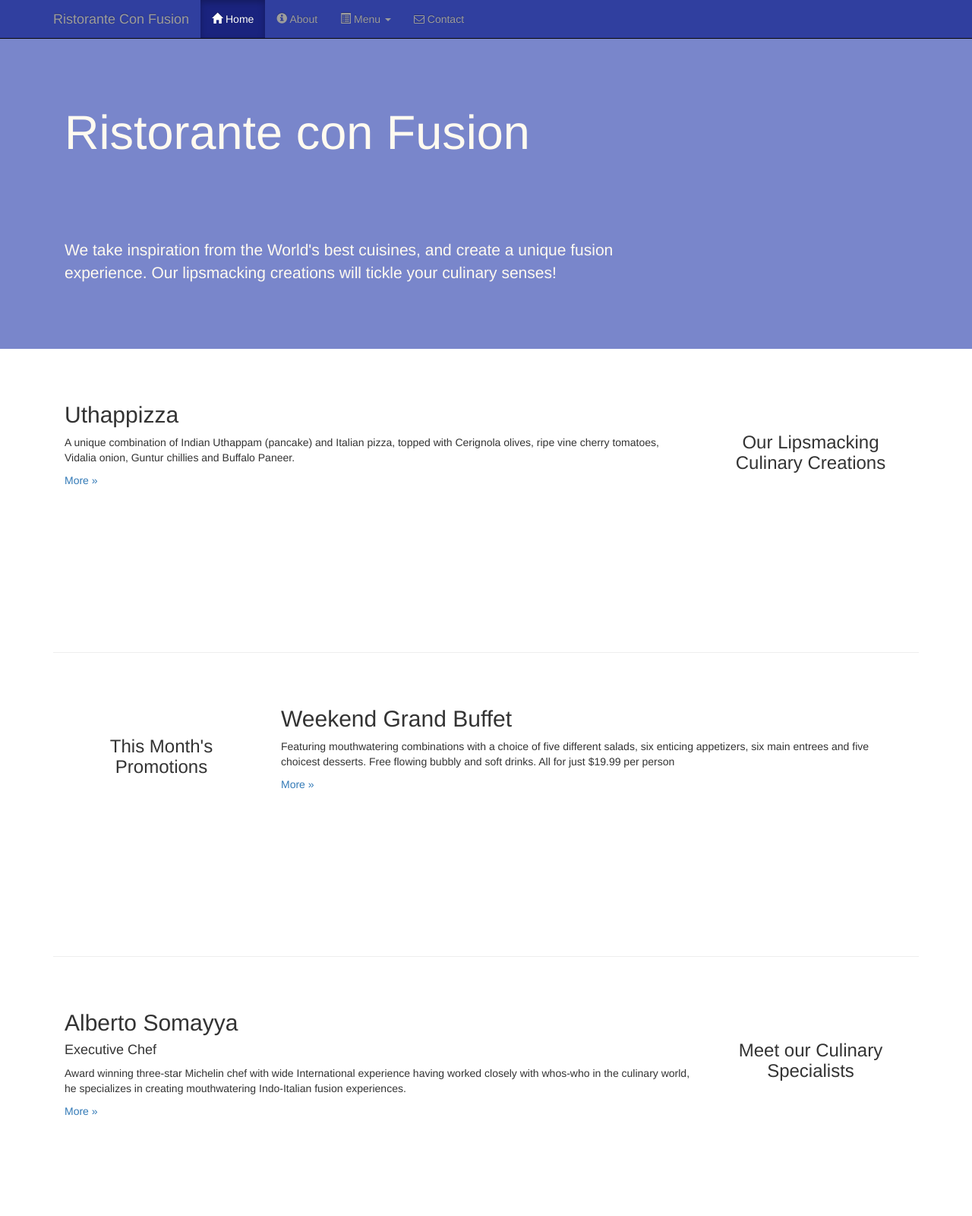
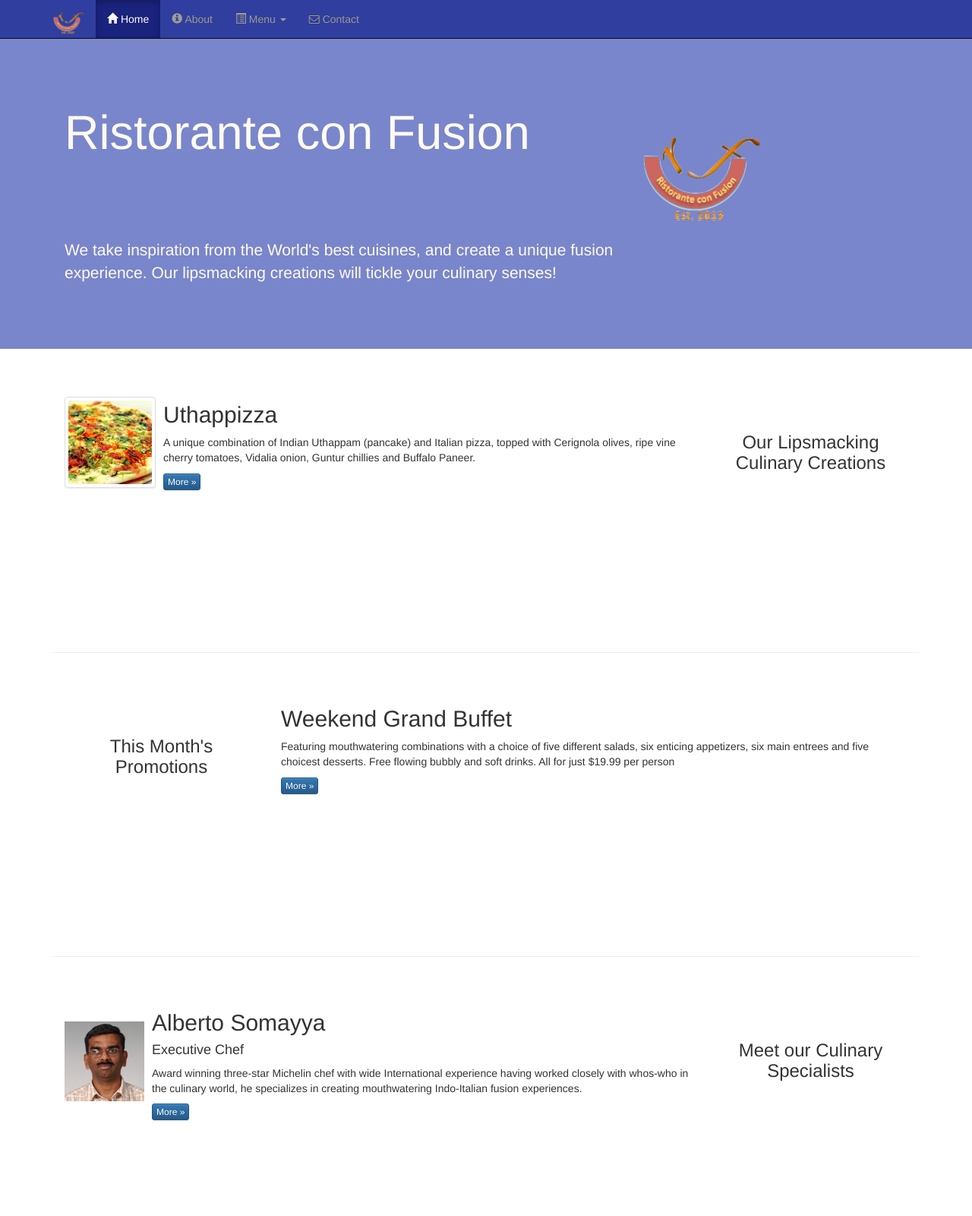
Before and after one commit to AprendiendoAVolar/BootstrapCourse, a plain HTML site: page index.html in a window 1280 px wide. Shown: the top 1600 px of the page at 76% size. Drawn offline with nearby package versions, Linux system fonts and the light colour scheme.

Commit message:
week 2 - lesson 3/5

```diff
--- a/index.html
+++ b/index.html
@@ -1,4 +1,3 @@
-
 <!DOCTYPE html>
 <html lang="en">
 
@@ -30,13 +29,14 @@
 <nav class="navbar navbar-inverse navbar-fixed-top" role="navigation"> <!--navbar-static-top // navbar-fixed-top-->
     <div class="container">
         <div class="navbar-header">
-            <button type="button" class="navbar-toggle collapsed" data-toggle="collapse" data-target="#navbar" aria-expanded="false" aria-controls="navbar">
+            <button type="button" class="navbar-toggle collapsed" data-toggle="collapse" data-target="#navbar"
+                    aria-expanded="false" aria-controls="navbar">
                 <span class="sr-only">Toggle navigation</span>
                 <span class="icon-bar"></span>
                 <span class="icon-bar"></span>
                 <span class="icon-bar"></span>
             </button>
-            <a class="navbar-brand" href="#">Ristorante Con Fusion</a>
+            <a class="navbar-brand" href="#"><img src="img/logo.png" height="30" width="41"></a>
         </div>
         <div id="navbar" class="navbar-collapse collapse">
             <ul class="nav navbar-nav">
@@ -47,7 +47,7 @@
                     <a href="#" class="dropdown-toggle" data-toggle="dropdown"
                        role="button" aria-haspopup="true" aria-expanded="false">
                         <span class="glyphicon glyphicon-list-alt"> </span>
-                         Menu <span class="caret"></span></a>
+                        Menu <span class="caret"></span></a>
                     <ul class="dropdown-menu">
                         <li><a href="#">Appetizers</a></li>
                         <li><a href="#">Main Courses</a></li>
@@ -73,10 +73,15 @@
         <div class="row row-header">
             <div class="col-xs-12 col-sm-8">
                 <h1>Ristorante con Fusion</h1>
+
                 <p style="padding:40px;"></p>
-                <p>We take inspiration from the World's best cuisines, and create a unique fusion experience. Our lipsmacking creations will tickle your culinary senses!</p>
+
+                <p>We take inspiration from the World's best cuisines, and create a unique fusion experience. Our
+                    lipsmacking creations will tickle your culinary senses!</p>
             </div>
-            <div class="col-xs-12 col-sm-4">
+            <div class="col-xs-12 col-sm-2">
+                <p style="padding:20px;"></p>
+                <img src="img/logo.png" class="img-responsive">
             </div>
         </div>
     </div>
@@ -86,12 +91,26 @@
     <div class="row row-content">
         <div class="col-xs-12 col-sm-3 col-sm-push-9">
             <p style="padding:20px;"></p>
+
             <h3 align=center>Our Lipsmacking Culinary Creations</h3>
         </div>
         <div class="col-xs-12 col-sm-9 col-sm-pull-3">
-            <h2>Uthappizza</h2>
-            <p>A unique combination of Indian Uthappam (pancake) and Italian pizza, topped with Cerignola olives, ripe vine cherry tomatoes, Vidalia onion, Guntur chillies and Buffalo Paneer.</p>
-            <p><a  href="#">More &raquo;</a></p>
+            <div class="media">
+                <div class="media-left media-middle">
+                    <a href="#">
+                        <img class="media-object img-thumbnail" src="img/uthappizza.png">
+                    </a>
+                </div>
+                <div class="media-body">
+                    <h2>Uthappizza</h2>
+
+                    <p>A unique combination of Indian Uthappam (pancake) and Italian pizza, topped with Cerignola
+                        olives, ripe
+                        vine cherry tomatoes, Vidalia onion, Guntur chillies and Buffalo Paneer.</p>
+
+                    <p><a href="#" class="btn btn-primary btn-xs">More &raquo;</a></p>
+                </div>
+            </div>
         </div>
     </div>
 
@@ -99,25 +118,45 @@
     <div class="row row-content">
         <div class="col-xs-12 col-sm-3">
             <p style="padding:20px;"></p>
+
             <h3 align=center>This Month's Promotions</h3>
         </div>
         <div class="col-xs-12 col-sm-9">
             <h2>Weekend Grand Buffet</h2>
-            <p>Featuring mouthwatering combinations with a choice of five different salads, six enticing appetizers, six main entrees and five choicest desserts. Free flowing bubbly and soft drinks. All for just $19.99 per person </p>
-            <p><a href="#">More &raquo;</a></p>
+
+            <p>Featuring mouthwatering combinations with a choice of five different salads, six enticing appetizers, six
+                main entrees and five choicest desserts. Free flowing bubbly and soft drinks. All for just $19.99 per
+                person </p>
+
+            <p><a href="#" class="btn btn-primary btn-xs">More &raquo;</a></p>
         </div>
     </div>
 
     <div class="row row-content">
         <div class="col-xs-12 col-sm-3 col-sm-push-9">
             <p style="padding:20px;"></p>
+
             <h3 align=center>Meet our Culinary Specialists</h3>
         </div>
         <div class="col-xs-12 col-sm-9 col-sm-pull-3">
-            <h2>Alberto Somayya</h2>
-            <h4>Executive Chef</h4>
-            <p>Award winning three-star Michelin chef with wide International experience having worked closely with whos-who in the culinary world, he specializes in creating mouthwatering Indo-Italian fusion experiences. </p>
-            <p><a href="#">More &raquo;</a></p>
+            <div class="media">
+                <div class="media-left media-middle">
+                    <a href="#">
+                        <img src="img/alberto.png" class="media-object media-thumbnail"
+                             alt="Alberto Somayya">
+                    </a>
+                </div>
+                <div class="media-body">
+                    <h2>Alberto Somayya</h2>
+                    <h4>Executive Chef</h4>
+
+                    <p>Award winning three-star Michelin chef with wide International experience having worked closely with
+                        whos-who in the culinary world, he specializes in creating mouthwatering Indo-Italian fusion
+                        experiences. </p>
+
+                    <p><a href="#" class="btn btn-primary btn-xs">More &raquo;</a></p>
+                </div>
+            </div>
         </div>
     </div>
 </div>
@@ -148,17 +187,23 @@
             <div class="col-xs-12 col-sm-4">
                 <div style="padding: 40px 10px;">
                     <div class="nav navbar-nav" style="padding: 40px 10px;">
-                        <a class="btn btn-social-icon btn-google-plus" href="http://google.com/+"><i class="fa fa-google-plus"></i></a>
-                        <a class="btn btn-social-icon btn-facebook" href="http://www.facebook.com/profile.php?id="><i class="fa fa-facebook"></i></a>
-                        <a class="btn btn-social-icon btn-linkedin" href="http://www.linkedin.com/in/"><i class="fa fa-linkedin"></i></a>
-                        <a class="btn btn-social-icon btn-twitter" href="http://twitter.com/"><i class="fa fa-twitter"></i></a>
-                        <a class="btn btn-social-icon btn-youtube" href="http://youtube.com/"><i class="fa fa-youtube"></i></a>
+                        <a class="btn btn-social-icon btn-google-plus" href="http://google.com/+"><i
+                                class="fa fa-google-plus"></i></a>
+                        <a class="btn btn-social-icon btn-facebook" href="http://www.facebook.com/profile.php?id="><i
+                                class="fa fa-facebook"></i></a>
+                        <a class="btn btn-social-icon btn-linkedin" href="http://www.linkedin.com/in/"><i
+                                class="fa fa-linkedin"></i></a>
+                        <a class="btn btn-social-icon btn-twitter" href="http://twitter.com/"><i
+                                class="fa fa-twitter"></i></a>
+                        <a class="btn btn-social-icon btn-youtube" href="http://youtube.com/"><i
+                                class="fa fa-youtube"></i></a>
                         <a class="btn btn-social-icon" href="mailto:"><i class="fa fa-envelope-o"></i></a>
                     </div>
                 </div>
             </div>
             <div class="col-xs-12">
                 <p style="padding:10px;"></p>
+
                 <p align=center>© Copyright 2015 Ristorante Con Fusion</p>
             </div>
         </div>
```
Also changed, not shown: aboutus.html (+4 -2 lines), contactus.html (+4 -2 lines), img/alberto.png (added), img/buffet.png (added), img/logo.png (added), img/uthappizza.png (added).
